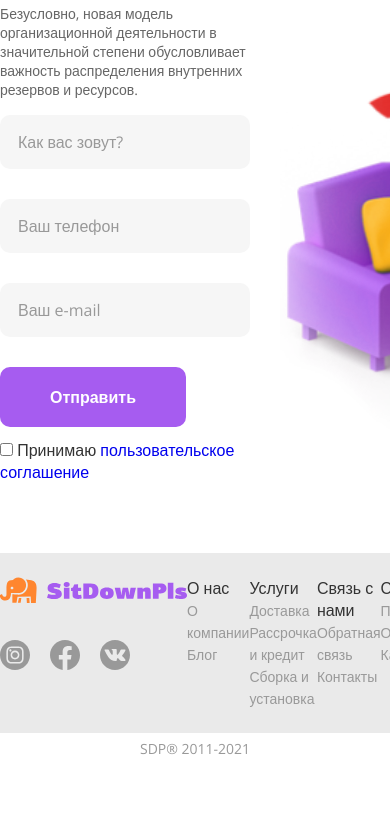
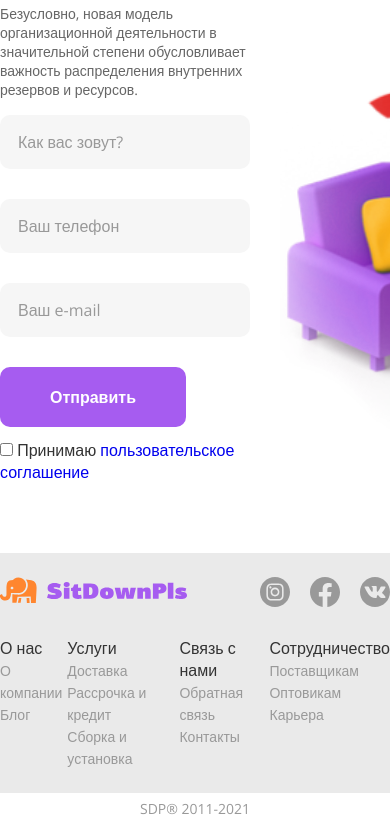
Before and after one commit to vladimir-andrushchenko2/furnitureShop, a website built with webpack: page src/index.html in a window 390 px wide. Shown: the part 6092-6916 px from the top of the page. Before the commit the page ends 6856 px from the top, so only its background shows below. Built offline with nearby package versions, Linux system fonts and the light colour scheme.

Commit message:
adapt footer

```diff
--- a/src/styles/_media.scss
+++ b/src/styles/_media.scss
@@ -238,4 +238,23 @@
       background-position: left;
     }
   }
+
+  .footer {
+    .container {
+      flex-direction: column;
+    }
+
+    &__icons {
+      display: flex;
+      justify-content: space-between;
+    }
+
+    &__social-links {
+      margin: 0;
+    }
+
+    &__nav {
+      margin-top: 25px;
+    }
+  }
 }
```
